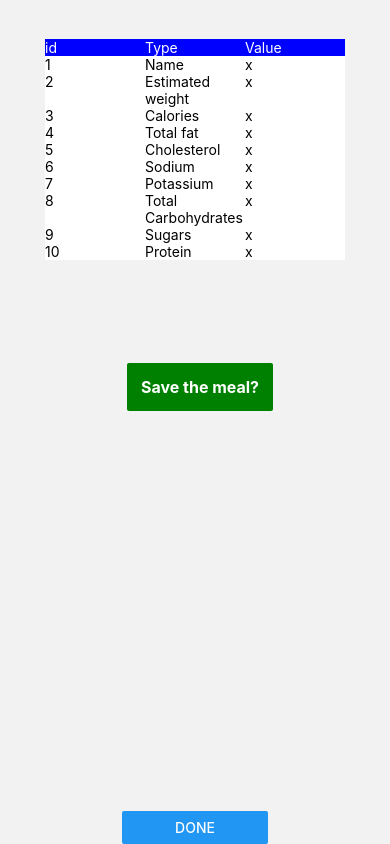
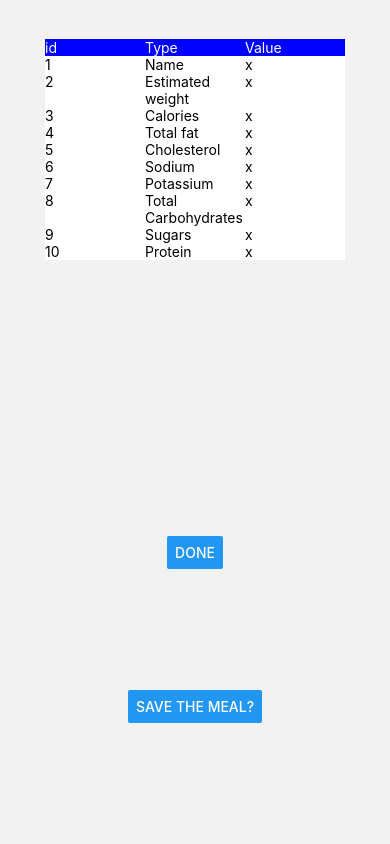
Before and after one commit to eladkobi5/Quantitative-Estimation-of-Food-Components, a React Native app: screen /ResultsScreen in a window 390 px wide. Built offline with nearby package versions, Linux system fonts and the light colour scheme.

Commit message:
Fixed the chat with us button and added alerts

```diff
--- a/Pages/ResultsScreen.js
+++ b/Pages/ResultsScreen.js
@@ -1,5 +1,5 @@
 import { StatusBar } from 'expo-status-bar';
-import { StyleSheet, Text, View,Image,BackHandler, Button,TextInput  } from 'react-native';
+import { StyleSheet, Text, View,Image,BackHandler, Button,TextInput, Alert  } from 'react-native';
 import { FlatList } from 'react-native';
 import FlatButton from '../components/buttons.js';
 
@@ -59,8 +59,10 @@ export default function ResultsScreen({navigation}) {
             keyExtractor={(item,index)=>index.toString()}
             />
             <View>
-            <FlatButton textButton={"Save the meal?"} num={'5'}/>
             <Button title='done' onPress={() => navigation.navigate('WelcomeScreen')}/>
+            </View>
+            <View style={styles.container}>
+            <Button title={'Save the meal?'} onPress={createTwoButtonAlert} />
             </View>
         </View>
     );
@@ -71,3 +73,17 @@ export default function ResultsScreen({navigation}) {
 const exitFunc = () => {
     BackHandler.exitApp();
   };
+
+  const createTwoButtonAlert = () =>
+  Alert.alert('Alert Title', 'The meal has been saved!', [
+    {text: 'OK', onPress: () => console.log('OK Pressed')},
+  ]);
+
+  const styles = StyleSheet.create({
+    container: {
+      flex: 1,
+      //backgroundColor: 'green',
+      justifyContent: 'space-around',
+      alignItems: 'center',
+    },
+  });
--- a/Pages/TakeImageScreen.js
+++ b/Pages/TakeImageScreen.js
@@ -59,6 +59,9 @@ export default function TakeImageScreen({navigation}) {
                 <Button title="Open camera" onPress={openCamera} />
                 <FlatButton textButton={"Next"}  onPress={() => navigation.navigate('WelcomeScreen')} num={'1'}/>
                 <FlatButton textButton={"Exit"} num={'4'} onPress={exitFunc}/>
+                <View style={{top: 0, bottom: -300}}>
+                  <Button title='Insert Manually'  onPress={() => navigation.navigate('AddManuallyScreen')} color='purple' />
+                </View>
                 {image && <Image source={{ uri: image }} style={{ width: 200, height: 200 }} />}
             </View>
     );
--- a/Pages/WelcomeScreen.js
+++ b/Pages/WelcomeScreen.js
@@ -1,5 +1,5 @@
 import { StatusBar } from 'expo-status-bar';
-import { StyleSheet, Text, View,Image,BackHandler  } from 'react-native';
+import { StyleSheet, Text, View,Image,BackHandler, Alert} from 'react-native';
 import FlatButton from '../components/buttons.js';
 import InputLabel from '../components/textLabels.js';
 //import HomeScreen from './HomeScreen.js';
@@ -13,7 +13,7 @@ export default function WelcomeScreen({navigation}) {
             <Text style={styles.title}>Welcome user!</Text>
             <FlatButton textButton={"Upload new meal"}  onPress={() => navigation.navigate('TakeImageScreen')} num={'1'}/>
             <FlatButton textButton={"View previous meals"} num={'2'}/>
-            <FlatButton textButton={"Chat with us!"} num={'3'}/>
+            <FlatButton textButton={"Chat with us!"} num={'3'} onPress={createTwoButtonAlert}/>
             <FlatButton textButton={"Exit"} num={'4'} onPress={exitFunc}/>
         </View>
 
@@ -57,3 +57,8 @@ const styles = StyleSheet.create({
 const exitFunc = () => {
   BackHandler.exitApp();
 };
+
+const createTwoButtonAlert = () =>
+Alert.alert('Alert Title', 'Please contact us at eladkobi@gmail.com or samrr93@gmail.com', [
+  {text: 'OK', onPress: () => console.log('OK Pressed')},
+]);
```
